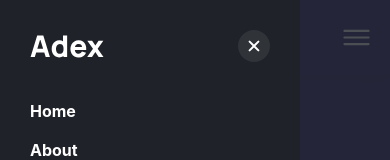
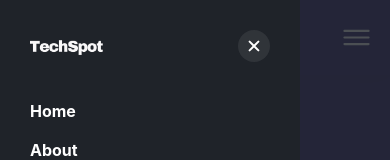
Before and after one commit to leenock/React-Js-landing-page, a React (Create React App) app in the folder vr03/: page / in a window 390 px wide. Both pictures are taken after a click on the button 356 px from the left and 37 px from the top of the page. Shown: the top 160 px of the page. Built offline with nearby package versions, Linux system fonts and the light colour scheme.

Commit message:
logo updates

```diff
--- a/vr03/src/components/Header/Header.jsx
+++ b/vr03/src/components/Header/Header.jsx
@@ -57,7 +57,7 @@
           <div className="navbar-top">
             <a href="/#" className="logo">
               <img
-                src="./assets/images/logo-light.svg"
+                src="./assets/images/light.png"
                 width="74"
                 height="24"
                 alt="Adex home"
```
